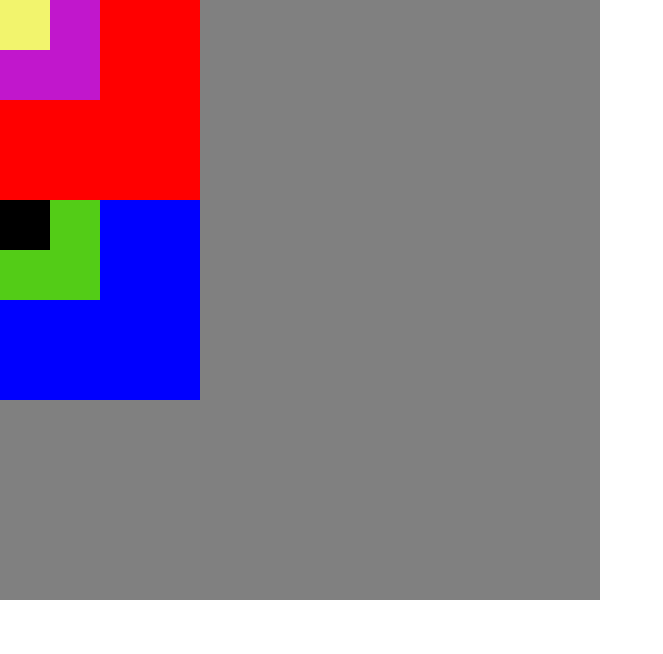
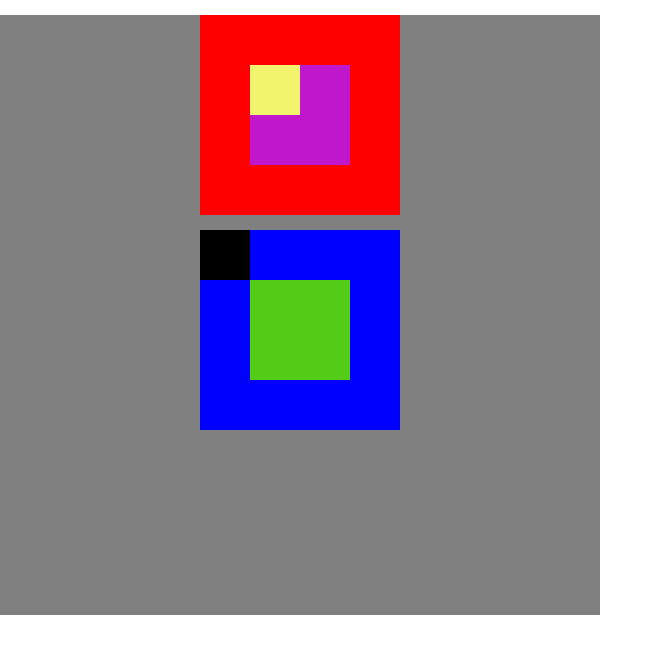
Before and after one commit to EmmAlva/Leccion23-Esquema, a plain HTML site: page index.html in a window 1280 px wide. Shown: the whole page, without its empty margins (0-663 px from the left). Drawn offline with Linux system fonts and the light colour scheme.

Commit message:
JS & CSS box

```diff
--- /dev/null
+++ b/css/main.css
@@ -0,0 +1,16 @@
+.caja{
+	margin:15px;
+	margin-left: 200px;
+	position: relative;
+}
+
+.middle{
+	position: absolute;
+	top: 50px;
+	left: 50px;
+}
+#negro{
+	position: relative;
+	bottom: 50px;
+	right: 50px;
+}
--- a/index.html
+++ b/index.html
@@ -2,6 +2,7 @@
 <html lang="en">
 <head>
 	<meta charset="UTF-8">
+	<link rel="stylesheet" href="css/main.css">
 	<title>Esquema</title>
 </head>
 <body id="body">
--- a/js/app.js
+++ b/js/app.js
@@ -9,8 +9,8 @@ var body = document.getElementById("body"),
 
 	div1.classList.add("caja","up");
 	div2.classList.add("caja","down");
-	div3.classList.add("middle1");
-	div4.classList.add("middle2");
+	div3.classList.add("middle","middle1");
+	div4.classList.add("middle","middle2");
 	div5.setAttribute("id","amarillo");
 	div6.setAttribute("id","negro");
 
```
Also changed, not shown: main/main.css (deleted).
